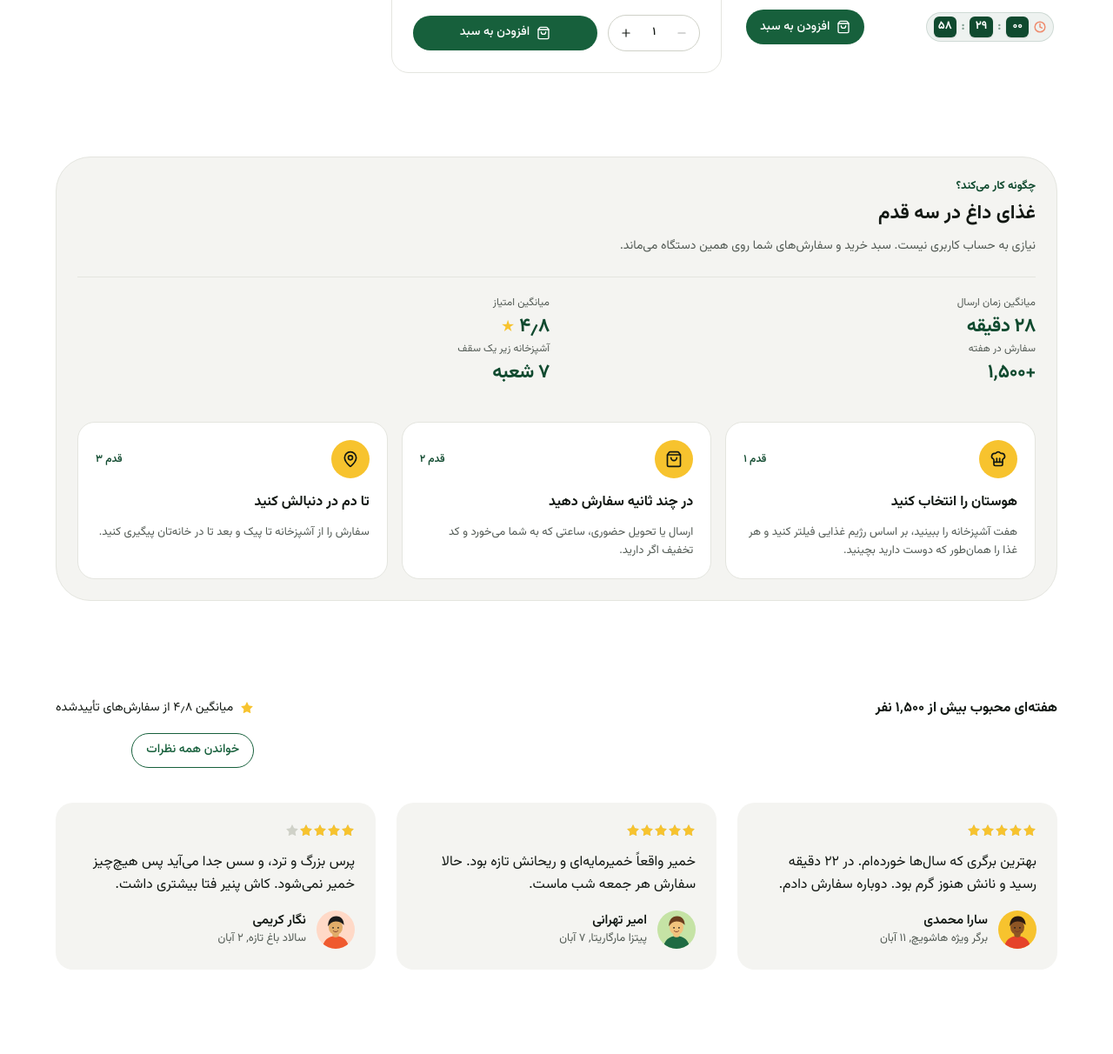
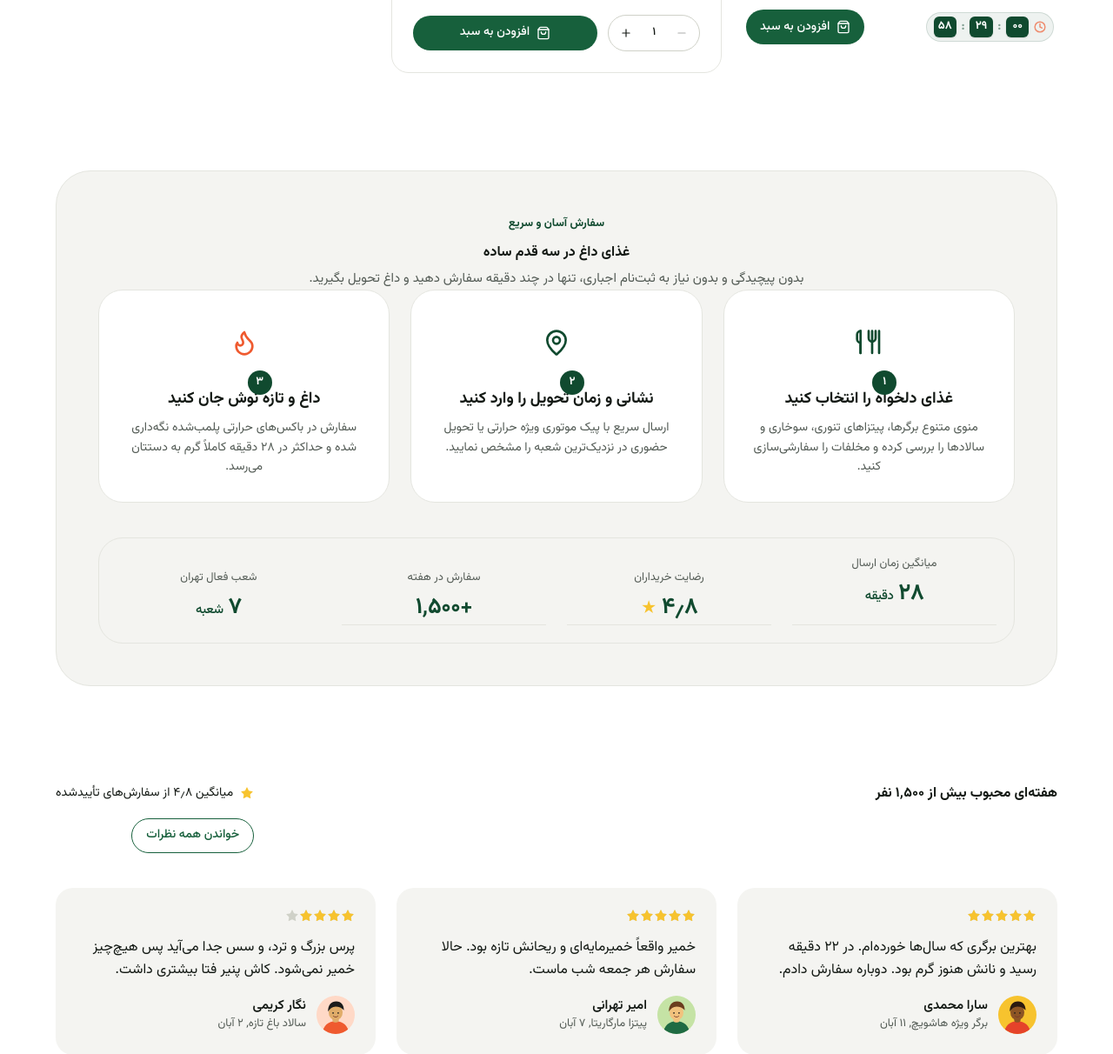
Before and after one commit to hashemsh/hashvich-wordpress-theme, a WordPress theme: template front-page.php in a window 1280 px wide. Shown: the part 4484-5696 px from the top of the page at 87% size. Run offline with PHP 8.4 and a stand-in for WordPress, Linux system fonts and the light colour scheme; the site name, menu and one post (Sample post) are stand-ins, and other content is empty.

Commit message:
fix(templates): improve process step layout, fix offers pizza image path and cart free shipping text order

```diff
--- a/template-parts/home/process.php
+++ b/template-parts/home/process.php
@@ -8,96 +8,100 @@
 defined( 'ABSPATH' ) || exit;
 ?>
 
-<section class="container-page pt-20 md:pt-24" aria-labelledby="how">
-	<div class="rounded-[var(--radius-xl)] bg-card border border-line/40 p-6 md:p-10 lg:p-12 shadow-sm">
-		<div class="grid gap-10 lg:grid-cols-[1fr_1.9fr] lg:gap-12 lg:items-center">
-			<!-- ستون اطلاعات و آمار -->
-			<div>
-				<div class="flex flex-col gap-2">
-					<span class="text-[13px] font-bold text-forest uppercase tracking-wider">
-						<?php esc_html_e( 'چگونه کار می‌کند؟', 'hashvich' ); ?>
+<section class="container-page pt-20 md:pt-28" aria-labelledby="how">
+	<div class="rounded-[var(--radius-xl)] bg-card border border-line/40 p-6 sm:p-8 md:p-12 shadow-sm">
+		<!-- سرتیتر بخش فرآیند -->
+		<div class="mx-auto max-w-2xl text-center mb-10 md:mb-14">
+			<span class="inline-flex items-center gap-1.5 rounded-full bg-forest/10 px-3.5 py-1 text-[13px] font-bold text-forest">
+				<?php esc_html_e( 'سفارش آسان و سریع', 'hashvich' ); ?>
 			</span>
-					<h2 class="text-[22px] sm:text-[24px] md:text-[26px] font-bold text-ink leading-tight whitespace-nowrap">
-						<span id="how"><?php esc_html_e( 'غذای داغ در سه قدم', 'hashvich' ); ?></span>
+			<h2 class="mt-3 text-[clamp(1.8rem,1.3rem+1.4vw,2.5rem)] font-bold text-ink leading-tight">
+				<span id="how"><?php esc_html_e( 'غذای داغ در سه قدم ساده', 'hashvich' ); ?></span>
 			</h2>
-					<p class="text-[14px] md:text-[15px] leading-relaxed text-muted mt-1">
-						<?php esc_html_e( 'نیازی به حساب کاربری نیست. سبد خرید و سفارش‌های شما روی همین دستگاه می‌ماند.', 'hashvich' ); ?>
+			<p class="mt-2 text-[15px] leading-relaxed text-muted">
+				<?php esc_html_e( 'بدون پیچیدگی و بدون نیاز به ثبت‌نام اجباری، تنها در چند دقیقه سفارش دهید و داغ تحویل بگیرید.', 'hashvich' ); ?>
 			</p>
 		</div>
 
-				<dl class="mt-6 grid grid-cols-2 gap-x-4 gap-y-4 pt-5 border-t border-line/40">
-					<div>
-						<dt class="text-[12px] text-muted"><?php esc_html_e( 'میانگین زمان ارسال', 'hashvich' ); ?></dt>
-						<dd class="text-[22px] font-bold text-forest tracking-[-0.02em] mt-0.5">
-							<?php echo esc_html( hashvich_to_persian_num( '۲۸' ) ); ?> <?php esc_html_e( 'دقیقه', 'hashvich' ); ?>
+		<!-- مراحل سه‌گانه -->
+		<ol class="grid gap-6 md:grid-cols-3 relative">
+			<!-- قدم ۱ -->
+			<li class="relative">
+				<div class="flex h-full flex-col items-center text-center rounded-[var(--radius-lg)] bg-white p-7 border border-line/50 shadow-sm transition-all duration-300 hover:shadow-md hover:-translate-y-1">
+					<div class="relative mb-5">
+						<span class="round flex size-16 items-center justify-center rounded-2xl bg-sun/25 text-ink shadow-sm">
+							<svg xmlns="http://www.w3.org/2000/svg" width="32" height="32" viewBox="0 0 24 24" fill="none" stroke="currentColor" stroke-width="2" stroke-linecap="round" stroke-linejoin="round" class="lucide lucide-utensils text-forest" aria-hidden="true"><path d="M18 2v6a3 3 0 0 1-3 3 3 3 0 0 1-3-3V2"></path><path d="M15 2v19"></path><path d="M21 2v19"></path><path d="M5 2a3 3 0 0 0-3 3v4a3 3 0 0 0 3 3v9"></path><path d="M5 2v19"></path></svg>
+						</span>
+						<span class="round absolute -top-2 -right-2 flex size-7 items-center justify-center rounded-full bg-forest text-[13px] font-bold text-white shadow">
+							۱
+						</span>
+					</div>
+					<h3 class="text-[18px] font-bold text-ink"><?php esc_html_e( 'غذای دلخواه را انتخاب کنید', 'hashvich' ); ?></h3>
+					<p class="mt-2 text-[14px] leading-relaxed text-muted"><?php esc_html_e( 'منوی متنوع برگرها، پیتزاهای تنوری، سوخاری و سالادها را بررسی کرده و مخلفات را سفارشی‌سازی کنید.', 'hashvich' ); ?></p>
+				</div>
+			</li>
+
+			<!-- قدم ۲ -->
+			<li class="relative">
+				<div class="flex h-full flex-col items-center text-center rounded-[var(--radius-lg)] bg-white p-7 border border-line/50 shadow-sm transition-all duration-300 hover:shadow-md hover:-translate-y-1">
+					<div class="relative mb-5">
+						<span class="round flex size-16 items-center justify-center rounded-2xl bg-sun/25 text-ink shadow-sm">
+							<svg xmlns="http://www.w3.org/2000/svg" width="32" height="32" viewBox="0 0 24 24" fill="none" stroke="currentColor" stroke-width="2" stroke-linecap="round" stroke-linejoin="round" class="lucide lucide-map-pin text-forest" aria-hidden="true"><path d="M20 10c0 4.993-5.539 10.193-7.399 11.799a1 1 0 0 1-1.202 0C9.539 20.193 4 14.993 4 10a8 8 0 0 1 16 0"></path><circle cx="12" cy="10" r="3"></circle></svg>
+						</span>
+						<span class="round absolute -top-2 -right-2 flex size-7 items-center justify-center rounded-full bg-forest text-[13px] font-bold text-white shadow">
+							۲
+						</span>
+					</div>
+					<h3 class="text-[18px] font-bold text-ink"><?php esc_html_e( 'نشانی و زمان تحویل را وارد کنید', 'hashvich' ); ?></h3>
+					<p class="mt-2 text-[14px] leading-relaxed text-muted"><?php esc_html_e( 'ارسال سریع با پیک موتوری ویژه حرارتی یا تحویل حضوری در نزدیک‌ترین شعبه را مشخص نمایید.', 'hashvich' ); ?></p>
+				</div>
+			</li>
+
+			<!-- قدم ۳ -->
+			<li class="relative">
+				<div class="flex h-full flex-col items-center text-center rounded-[var(--radius-lg)] bg-white p-7 border border-line/50 shadow-sm transition-all duration-300 hover:shadow-md hover:-translate-y-1">
+					<div class="relative mb-5">
+						<span class="round flex size-16 items-center justify-center rounded-2xl bg-sun/25 text-ink shadow-sm">
+							<svg xmlns="http://www.w3.org/2000/svg" width="32" height="32" viewBox="0 0 24 24" fill="none" stroke="currentColor" stroke-width="2" stroke-linecap="round" stroke-linejoin="round" class="lucide lucide-flame text-tomato" aria-hidden="true"><path d="M12 3q1 4 4 6.5t3 5.5a1 1 0 0 1-14 0 5 5 0 0 1 1-3 1 1 0 0 0 5 0c0-2-1.5-3-1.5-5q0-2 2.5-4"></path></svg>
+						</span>
+						<span class="round absolute -top-2 -right-2 flex size-7 items-center justify-center rounded-full bg-forest text-[13px] font-bold text-white shadow">
+							۳
+						</span>
+					</div>
+					<h3 class="text-[18px] font-bold text-ink"><?php esc_html_e( 'داغ و تازه نوش جان کنید', 'hashvich' ); ?></h3>
+					<p class="mt-2 text-[14px] leading-relaxed text-muted"><?php esc_html_e( 'سفارش در باکس‌های حرارتی پلمب‌شده نگه‌داری شده و حداکثر در ۲۸ دقیقه کاملاً گرم به دستتان می‌رسد.', 'hashvich' ); ?></p>
+				</div>
+			</li>
+		</ol>
+
+		<!-- آمار و شاخص‌های کلیدی زیر قدم‌ها -->
+		<div class="mt-10 md:mt-12 rounded-[var(--radius-lg)] bg-white/70 border border-line/40 p-5 md:p-6 backdrop-blur-sm">
+			<dl class="grid grid-cols-2 md:grid-cols-4 gap-6 text-center divide-y md:divide-y-0 md:divide-x md:divide-x-reverse divide-line/40">
+				<div class="pt-2 md:pt-0">
+					<dt class="text-[13px] text-muted"><?php esc_html_e( 'میانگین زمان ارسال', 'hashvich' ); ?></dt>
+					<dd class="text-[26px] font-bold text-forest tracking-[-0.02em] mt-1">
+						<?php echo esc_html( hashvich_to_persian_num( '۲۸' ) ); ?> <span class="text-[15px] font-medium"><?php esc_html_e( 'دقیقه', 'hashvich' ); ?></span>
 					</dd>
 				</div>
-					<div>
-						<dt class="text-[12px] text-muted"><?php esc_html_e( 'میانگین امتیاز', 'hashvich' ); ?></dt>
-						<dd class="text-[22px] font-bold text-forest tracking-[-0.02em] mt-0.5">
-							<?php echo esc_html( hashvich_to_persian_num( '۴٫۸' ) ); ?> <span class="text-sun text-[16px]">★</span>
+				<div class="pt-4 md:pt-0">
+					<dt class="text-[13px] text-muted"><?php esc_html_e( 'رضایت خریداران', 'hashvich' ); ?></dt>
+					<dd class="text-[26px] font-bold text-forest tracking-[-0.02em] mt-1">
+						<?php echo esc_html( hashvich_to_persian_num( '۴٫۸' ) ); ?> <span class="text-sun text-[18px]">★</span>
 					</dd>
 				</div>
-					<div>
-						<dt class="text-[12px] text-muted"><?php esc_html_e( 'سفارش در هفته', 'hashvich' ); ?></dt>
-						<dd class="text-[22px] font-bold text-forest tracking-[-0.02em] mt-0.5">
+				<div class="pt-4 md:pt-0">
+					<dt class="text-[13px] text-muted"><?php esc_html_e( 'سفارش در هفته', 'hashvich' ); ?></dt>
+					<dd class="text-[26px] font-bold text-forest tracking-[-0.02em] mt-1">
 						<?php echo esc_html( hashvich_to_persian_num( '+۱٬۵۰۰' ) ); ?>
 					</dd>
 				</div>
-					<div>
-						<dt class="text-[12px] text-muted"><?php esc_html_e( 'آشپزخانه زیر یک سقف', 'hashvich' ); ?></dt>
-						<dd class="text-[22px] font-bold text-forest tracking-[-0.02em] mt-0.5">
-							<?php echo esc_html( hashvich_to_persian_num( '۷' ) ); ?> <?php esc_html_e( 'شعبه', 'hashvich' ); ?>
+				<div class="pt-4 md:pt-0">
+					<dt class="text-[13px] text-muted"><?php esc_html_e( 'شعب فعال تهران', 'hashvich' ); ?></dt>
+					<dd class="text-[26px] font-bold text-forest tracking-[-0.02em] mt-1">
+						<?php echo esc_html( hashvich_to_persian_num( '۷' ) ); ?> <span class="text-[15px] font-medium"><?php esc_html_e( 'شعبه', 'hashvich' ); ?></span>
 					</dd>
 				</div>
 			</dl>
 		</div>
-
-			<!-- مراحل سه‌گانه -->
-			<ol class="grid gap-4 sm:grid-cols-3">
-				<li>
-					<div class="flex h-full flex-col gap-3 rounded-[var(--radius-md)] bg-white p-5 md:p-6 border border-line/50 shadow-sm transition-all hover:shadow-md hover:-translate-y-0.5">
-						<div class="flex items-center justify-between">
-							<span class="round flex size-11 items-center justify-center rounded-full bg-sun text-ink shadow-sm">
-								<svg xmlns="http://www.w3.org/2000/svg" width="20" height="20" viewBox="0 0 24 24" fill="none" stroke="currentColor" stroke-width="2" stroke-linecap="round" stroke-linejoin="round" class="lucide lucide-chef-hat" aria-hidden="true"><path d="M10 11v5"></path><path d="M14 11v5"></path><path d="M6 12.65c0-.457-.316-.844-.727-1.041A4 4 0 017.52 4.034a1.53 1.53 0 001.367-.547 4 4 0 016.225 0 1.53 1.53 0 001.367.547 4 4 0 012.248 7.575c-.411.197-.727.584-.727 1.04V19a2 2 0 01-2 2H8a2 2 0 01-2-2z"></path><path d="M6 16h12"></path></svg>
-							</span>
-							<span class="rounded-full bg-forest/8 px-2.5 py-0.5 text-[12px] font-semibold text-forest">
-								<?php esc_html_e( 'قدم ۱', 'hashvich' ); ?>
-							</span>
-						</div>
-						<h3 class="text-[16px] font-bold text-ink mt-1"><?php esc_html_e( 'هوستان را انتخاب کنید', 'hashvich' ); ?></h3>
-						<p class="text-[13px] leading-relaxed text-muted"><?php esc_html_e( 'هفت آشپزخانه را ببینید، بر اساس رژیم غذایی فیلتر کنید و هر غذا را همان‌طور که دوست دارید بچینید.', 'hashvich' ); ?></p>
-					</div>
-				</li>
-				<li>
-					<div class="flex h-full flex-col gap-3 rounded-[var(--radius-md)] bg-white p-5 md:p-6 border border-line/50 shadow-sm transition-all hover:shadow-md hover:-translate-y-0.5">
-						<div class="flex items-center justify-between">
-							<span class="round flex size-11 items-center justify-center rounded-full bg-sun text-ink shadow-sm">
-								<svg xmlns="http://www.w3.org/2000/svg" width="20" height="20" viewBox="0 0 24 24" fill="none" stroke="currentColor" stroke-width="2" stroke-linecap="round" stroke-linejoin="round" class="lucide lucide-shopping-bag" aria-hidden="true"><path d="M16 10a4 4 0 0 1-8 0"></path><path d="M3.103 6.034h17.794"></path><path d="M3.4 5.467a2 2 0 0 0-.4 1.2V20a2 2 0 0 0 2 2h14a2 2 0 0 0 2-2V6.667a2 2 0 0 0-.4-1.2l-2-2.667A2 2 0 0 0 17 2H7a2 2 0 0 0-1.6.8z"></path></svg>
-							</span>
-							<span class="rounded-full bg-forest/8 px-2.5 py-0.5 text-[12px] font-semibold text-forest">
-								<?php esc_html_e( 'قدم ۲', 'hashvich' ); ?>
-							</span>
-						</div>
-						<h3 class="text-[16px] font-bold text-ink mt-1"><?php esc_html_e( 'در چند ثانیه سفارش دهید', 'hashvich' ); ?></h3>
-						<p class="text-[13px] leading-relaxed text-muted"><?php esc_html_e( 'ارسال یا تحویل حضوری، ساعتی که به شما می‌خورد و کد تخفیف اگر دارید.', 'hashvich' ); ?></p>
-					</div>
-				</li>
-				<li>
-					<div class="flex h-full flex-col gap-3 rounded-[var(--radius-md)] bg-white p-5 md:p-6 border border-line/50 shadow-sm transition-all hover:shadow-md hover:-translate-y-0.5">
-						<div class="flex items-center justify-between">
-							<span class="round flex size-11 items-center justify-center rounded-full bg-sun text-ink shadow-sm">
-								<svg xmlns="http://www.w3.org/2000/svg" width="20" height="20" viewBox="0 0 24 24" fill="none" stroke="currentColor" stroke-width="2" stroke-linecap="round" stroke-linejoin="round" class="lucide lucide-map-pin" aria-hidden="true"><path d="M20 10c0 4.993-5.539 10.193-7.399 11.799a1 1 0 0 1-1.202 0C9.539 20.193 4 14.993 4 10a8 8 0 0 1 16 0"></path><circle cx="12" cy="10" r="3"></circle></svg>
-							</span>
-							<span class="rounded-full bg-forest/8 px-2.5 py-0.5 text-[12px] font-semibold text-forest">
-								<?php esc_html_e( 'قدم ۳', 'hashvich' ); ?>
-							</span>
-						</div>
-						<h3 class="text-[16px] font-bold text-ink mt-1"><?php esc_html_e( 'تا دم در دنبالش کنید', 'hashvich' ); ?></h3>
-						<p class="text-[13px] leading-relaxed text-muted"><?php esc_html_e( 'سفارش را از آشپزخانه تا پیک و بعد تا در خانه‌تان پیگیری کنید.', 'hashvich' ); ?></p>
-					</div>
-				</li>
-			</ol>
-		</div>
 	</div>
 </section>
--- a/template-parts/offers/banners.php
+++ b/template-parts/offers/banners.php
@@ -54,7 +54,7 @@ $menu_url    = home_url( '/menu/' );
 						</a>
 					</div>
 				</div>
-				<img alt="" class="pointer-events-none absolute bottom-0 left-4 max-h-[85%] w-[44%] select-none object-contain drop-shadow-xl" loading="lazy" decoding="async" src="<?php echo esc_url( $img_dir_uri . 'photos/pizza.webp' ); ?>">
+				<img alt="" class="pointer-events-none absolute bottom-0 left-4 max-h-[85%] w-[44%] select-none object-contain drop-shadow-xl" loading="lazy" decoding="async" src="<?php echo esc_url( $img_dir_uri . 'photos/pizza-pepperoni.webp' ); ?>">
 			</article>
 		</div>
 
```
Also changed, not shown: template-parts/cart/items.php (+8 -1 lines). Lines whose indentation alone changed are shown as unchanged.
